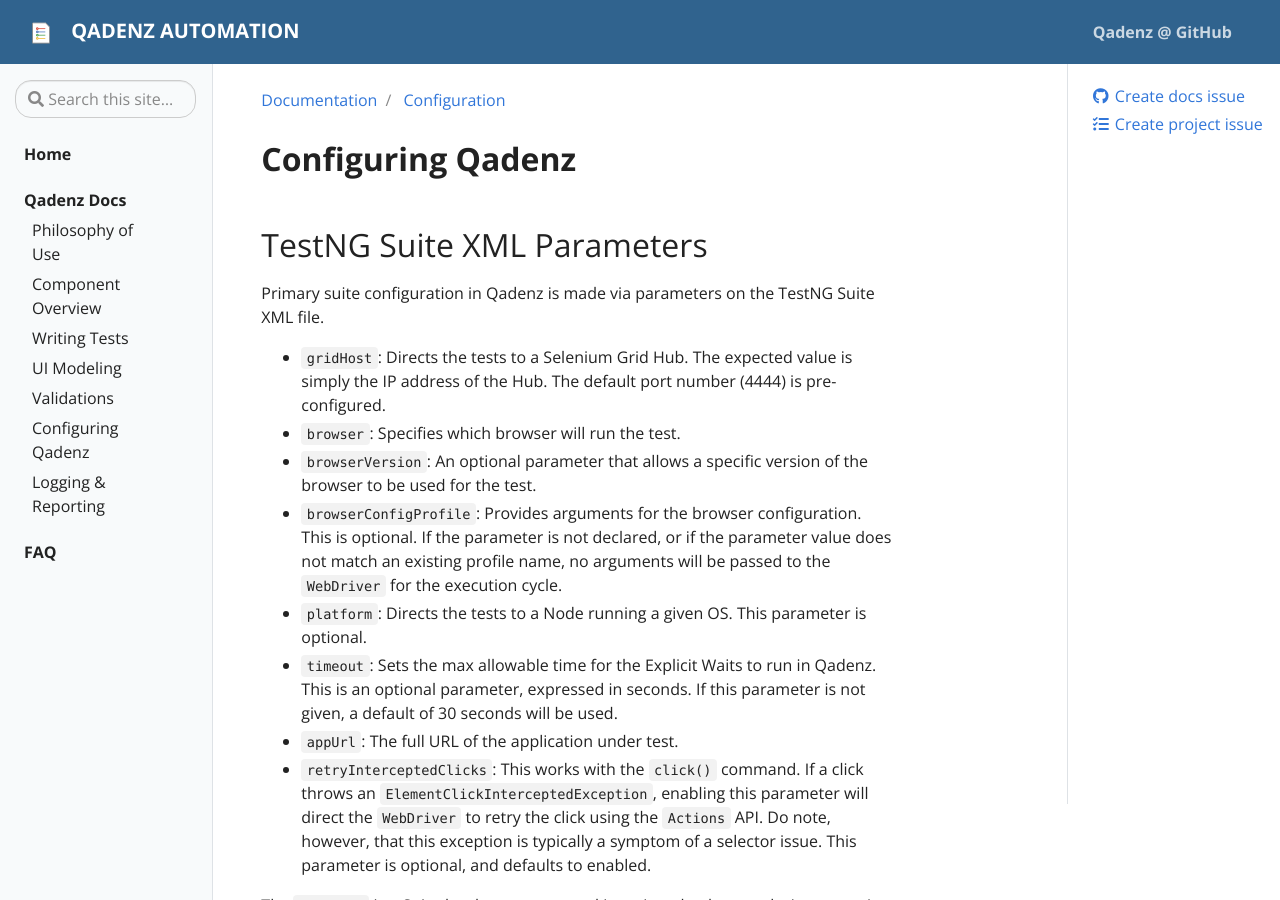
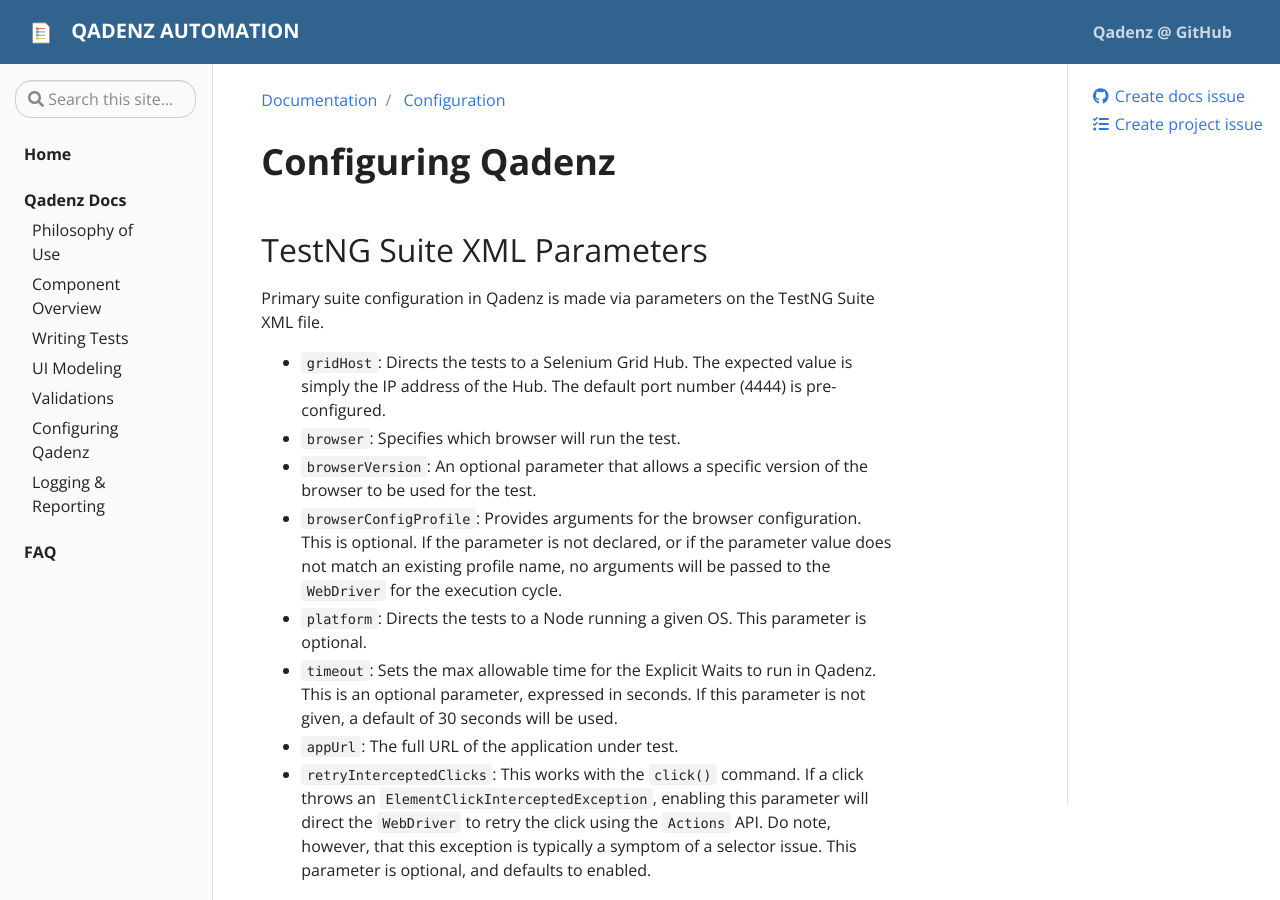
Before and after one commit to qadenz/qadenz.github.io, a Jekyll site: the page built from _docs/configuration.md, in a window 1280 px wide and 900 px high. Built offline with Jekyll 4.4.1, drawn with Linux system fonts in a browser that asks for light colours.

```diff
--- a/_docs/configuration.md
+++ b/_docs/configuration.md
@@ -4,7 +4,7 @@ tags:
 description: Setup and teardown of a Suite
 ---
 
-## **Configuring Qadenz**
+# Configuring Qadenz
 
 ## TestNG Suite XML Parameters
 
```
